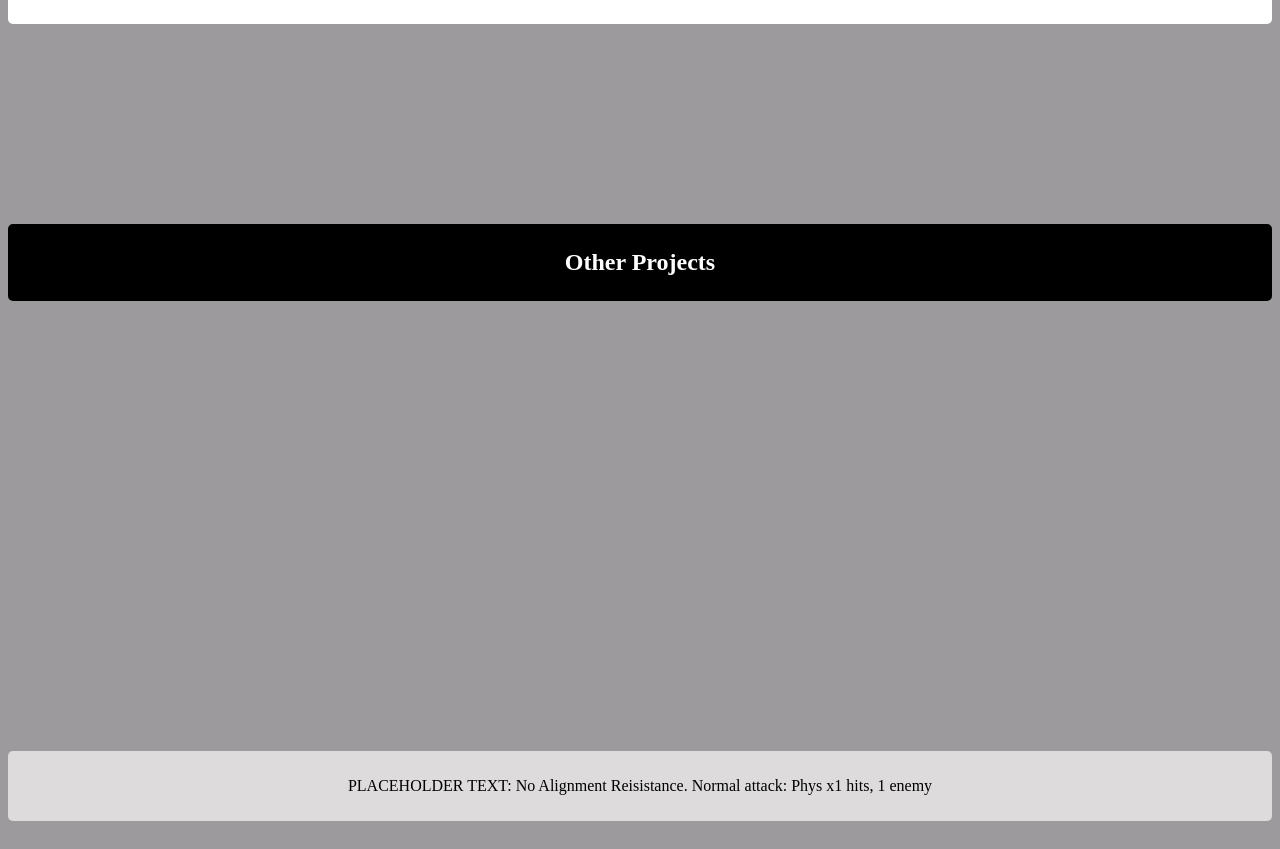
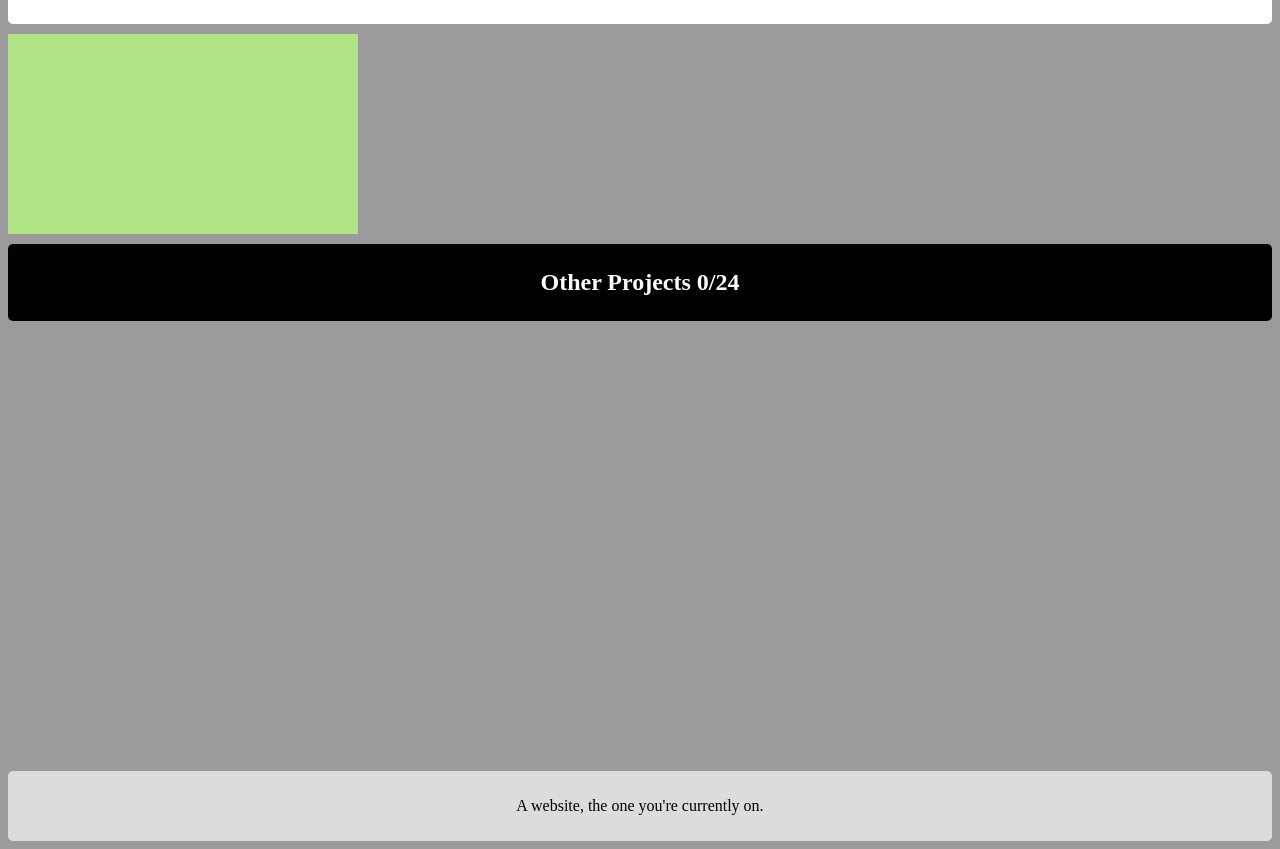
Before and after one commit to sammiedez/website, a plain HTML site: page index.html in a window 1280 px wide. Shown: the part 74-923 px from the top of the page. Drawn offline with Linux system fonts and the light colour scheme.

Commit message:
added some stuff

```diff
--- a/index.html
+++ b/index.html
@@ -11,16 +11,16 @@
 <h1>Home</h1>
 </div>
 
+<div id="leader">
+    <a href="https://github.com/sammiedez/website"></a>
+    </div>
+
 <div id="stock">
-    <h2>Other Projects</h2>
+    <h2>Other Projects  0/24</h2>
 </div>
 
 <div id="infobox">
-    <p>PLACEHOLDER TEXT: No Alignment Reisistance. Normal attack: Phys x1 hits, 1 enemy</p>
-</div>
-
-<div id="leader">
-<a href=""></a>
+    <p>A website, the one you're currently on.</p>
 </div>
 
 </head>
--- a/style.css
+++ b/style.css
@@ -12,14 +12,19 @@
     justify-content: center;
 }
 
-
+#leader{
+    background-color: #b0e484;
+    width:350px;
+    height:200px;
+    margin-top:10px;
+}
 
 #stock{
     background-color: black;
     padding:5px;
     border-radius: 5px;
     color: white;
-    margin-top: 200px;
+    margin-top: 10px;
     display: flex;
     justify-content: center;
 }
@@ -37,6 +42,7 @@
 }
 
 
+
 body{
         background-color: #9c9a9d;
 
```
